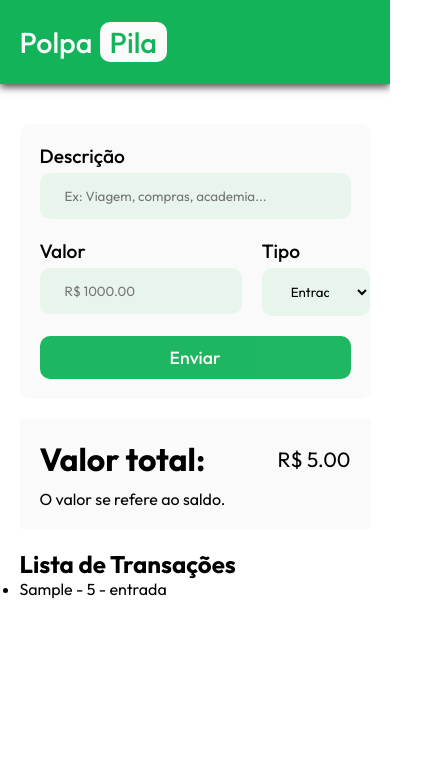
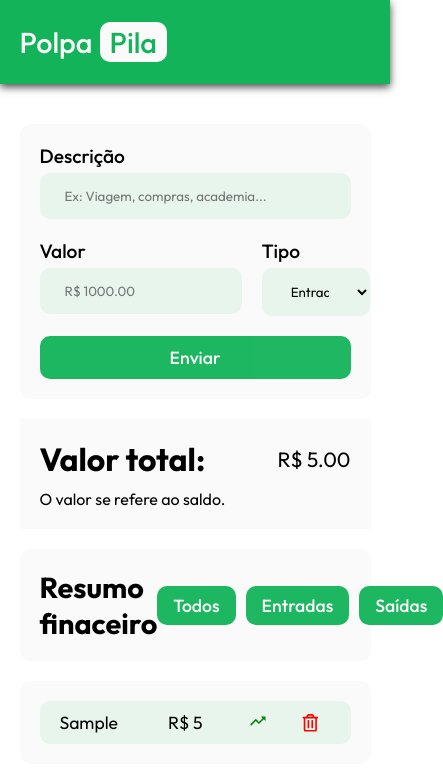
Before and after one commit to fel1pee3/PolpaPila, a React (Vite) app: page / in a window 390 px wide. Both pictures are taken after typing "Sample", "5" into the empty fields and a click on the button "Enviar". Shown: the top 782 px of the page, 443 px wide, since content can reach past the window. Built offline with nearby package versions, Linux system fonts and the light colour scheme.

Commit message:
fazendo deploy para vizualição de tela mobile

```diff
--- /dev/null
+++ b/src/Components/TransactionFilter/index.jsx
@@ -0,0 +1,14 @@
+import "./styles.css"
+
+export default function TransactionFilter({ setFilter }){
+    return(
+        <div className="transactionFilter">
+            <h1>Resumo finaceiro</h1>
+            <div className="btnsFilter">
+                <button onClick={() => setFilter('all')}>Todos</button>
+                <button onClick={() => setFilter('entrada')}>Entradas</button>
+                <button onClick={() => setFilter('saida')}>Saídas</button>
+            </div>
+        </div>
+    )
+}
--- /dev/null
+++ b/src/Components/TransactionFilter/styles.css
@@ -0,0 +1,33 @@
+.transactionFilter{
+    display: flex;
+    align-items: center;
+    justify-content: space-between;
+    background-color: var(--white);
+    border-radius: 10px;
+    padding: 20px;
+}
+
+.transactionFilter h1{
+    font-size: 1.8em;
+}
+
+.btnsFilter{
+    display: flex;
+    gap: 10px;
+}
+
+.btnsFilter button{
+    padding: 8px 16px;
+    border: none;
+    background-color: var(--color1);
+    opacity: 95%;
+    color: var(--white);
+    border-radius: 10px;
+    font-size: 1.1em;
+    font-weight: 500;
+}
+
+.btnsFilter button:hover{
+    opacity: 100%;
+    transform: scale(1.05);
+}
--- a/src/Components/TransactionList/index.jsx
+++ b/src/Components/TransactionList/index.jsx
@@ -1,15 +1,27 @@
+import { FaRegTrashAlt } from "react-icons/fa";
+    import { IoMdTrendingDown } from "react-icons/io";
+import { IoMdTrendingUp } from "react-icons/io";
+
 import "./styles.css"
 
-export default function TransactionList({ transactions }){
+export default function TransactionList({ transactions, filter, removeTransaction }){
+
+    const filteredTransactions = transactions.filter(transaction => {
+        if (filter === 'all') return true;
+        return transaction.type === filter;
+    });
 
     return(
-        <div>
-            <h2>Lista de Transações</h2>
-            <ul>
-                {transactions.map((transaction, index) => (
-                <li key={index}>
-                    {transaction.text} - {transaction.amount} - {transaction.type}
-                </li>
+        <div className="transactionList">
+            <ul className="listaFinances">
+                {filteredTransactions.map((transaction, index) => (
+                    <li key={index}>
+                        <p className="p1">{transaction.text}</p>
+                        <p className="p2">R$ {transaction.amount}</p>
+                        <p className="p3">{transaction.type === 'entrada' ? <IoMdTrendingUp className="icon up"/> : <IoMdTrendingDown className="icon down"/>}</p>
+
+                        <FaRegTrashAlt className="p4" onClick={() => removeTransaction(index)}/>
+                    </li>
                 ))}
             </ul>
         </div>
--- a/src/Components/TransactionList/styles.css
+++ b/src/Components/TransactionList/styles.css
@@ -0,0 +1,53 @@
+.transactionList{
+    background-color: var(--white);
+    padding: 20px;
+    border-radius: 10px;
+}
+
+.listaFinances{
+    display: flex;
+    flex-direction: column;
+    gap: 15px;
+}
+
+.listaFinances li{
+    font-size: 1.1em;
+    display: flex;
+    align-items: center;
+    padding: 10px 20px;
+    background-color: #13b45913;
+    border-radius: 10px;
+}
+
+.p1{
+    width: 40%;
+}
+
+.p2{
+    width: 30%;
+}
+
+.p3{
+    width: 15%;
+}
+
+.p4{
+    width: 15%;
+}
+
+.up{
+    color: green;
+}
+
+.down{
+    color: red;
+}
+
+.p4{
+    color: red;
+}
+
+.p4:hover{
+    transform: scale(1.05);
+    color: red;
+}
--- a/src/Pages/FinancePage/index.jsx
+++ b/src/Pages/FinancePage/index.jsx
@@ -4,15 +4,21 @@ import React from "react"
 import TransactionForm from "../../Components/TransactionForm"
 import TransactionList from "../../Components/TransactionList"
 import CardTotal from "../../Components/CardTotal"
+import TransactionFilter from "../../Components/TransactionFilter"
 
 import "./styles.css"
 
 export default function FinancePage(){
 
     const [transactions, setTransactions] = useState([]);
+    const [filter, setFilter] = useState('all');
 
     const addTransaction = (transaction) => {
         setTransactions([...transactions, transaction]);
+    };
+
+    const removeTransaction = (indexToRemove) => {
+        setTransactions(transactions.filter((_, index) => index !== indexToRemove));
     };
 
     return(
@@ -22,7 +28,11 @@ export default function FinancePage(){
                 <CardTotal transactions={transactions}/>
             </div>
             <div className="caixa2">
-                <TransactionList transactions={transactions}/>
+                <TransactionFilter
+                    setFilter={setFilter}
+                />
+
+                <TransactionList transactions={transactions} filter={filter} removeTransaction={removeTransaction}/>
             </div>
         </div>
     )
--- a/src/Pages/FinancePage/styles.css
+++ b/src/Pages/FinancePage/styles.css
@@ -14,3 +14,9 @@
     flex-direction: column;
     gap: 20px;
 }
+
+.caixa2{
+    display: flex;
+    flex-direction: column;
+    gap: 20px;
+}
--- a/src/index.css
+++ b/src/index.css
@@ -15,3 +15,7 @@
 a{
   text-decoration: none;
 }
+
+li{
+  list-style-type: none
+}
```
